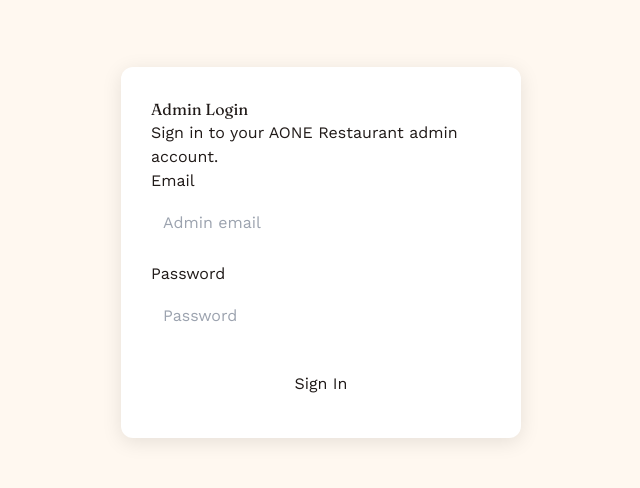
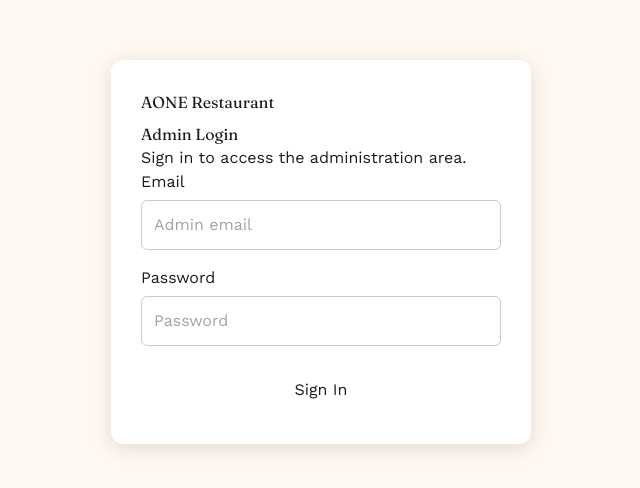
Before and after one commit to bellobasiru/aone-restaurant-, a React (Vite) app: page /admin/login in a window 1280 px wide. Shown: the part 148-636 px from the top of the page, without its empty margins (319-959 px from the left). Built offline with nearby package versions, Linux system fonts and the light colour scheme; no server answers; the database is empty.

Commit message:
Update AdminLogin.jsx

```diff
--- a/src/pages/admin/AdminLogin.jsx
+++ b/src/pages/admin/AdminLogin.jsx
@@ -1,6 +1,6 @@
 import React, { useState } from "react";
 import { signInWithEmailAndPassword } from "firebase/auth";
-import { auth } from "../firebase/config";
+import { auth } from "../../firebase/config";
 import { useNavigate } from "react-router-dom";
 
 export default function AdminLogin() {
@@ -11,37 +11,48 @@
   const [loading, setLoading] = useState(false);
   const [error, setError] = useState("");
 
-  const handleLogin = async (e) => {
-    e.preventDefault();
+  const handleLogin = async (event) => {
+    event.preventDefault();
 
     setError("");
     setLoading(true);
 
     try {
-      const userCredential = await signInWithEmailAndPassword(
+      await signInWithEmailAndPassword(
         auth,
         email.trim(),
         password
       );
 
-      console.log("Firebase login successful:", userCredential.user.email);
-
-      // Temporary Phase 2 test:
-      // If Firebase authentication succeeds, go directly to the dashboard.
+      // Phase 2:
+      // Test Firebase Authentication without Firestore admin checking.
       navigate("/admin");
     } catch (error) {
-      console.error("Firebase login error:", error);
+      console.error("Admin login error:", error);
 
-      if (error.code === "auth/invalid-credential") {
+      switch (error.code) {
+        case "auth/invalid-credential":
           setError("Incorrect email or password.");
-      } else if (error.code === "auth/user-not-found") {
-        setError("No account exists with this email.");
-      } else if (error.code === "auth/wrong-password") {
+          break;
+
+        case "auth/user-not-found":
+          setError("No account was found with this email.");
+          break;
+
+        case "auth/wrong-password":
           setError("Incorrect password.");
-      } else if (error.code === "auth/invalid-email") {
+          break;
+
+        case "auth/invalid-email":
           setError("Please enter a valid email address.");
-      } else {
-        setError(error.message || "Login failed.");
+          break;
+
+        case "auth/too-many-requests":
+          setError("Too many attempts. Please wait and try again.");
+          break;
+
+        default:
+          setError(error.message || "Unable to sign in.");
       }
     } finally {
       setLoading(false);
@@ -58,68 +69,94 @@
         padding: "20px",
       }}
     >
-      <form
-        onSubmit={handleLogin}
+      <div
         style={{
           width: "100%",
-          maxWidth: "400px",
+          maxWidth: "420px",
+          background: "#ffffff",
           padding: "30px",
           borderRadius: "12px",
-          boxShadow: "0 4px 20px rgba(0,0,0,0.1)",
-          background: "#fff",
+          boxShadow: "0 4px 20px rgba(0, 0, 0, 0.12)",
         }}
       >
-        <h1>Admin Login</h1>
+        <h1 style={{ marginBottom: "8px" }}>
+          AONE Restaurant
+        </h1>
 
-        <p>Sign in to your AONE Restaurant admin account.</p>
+        <h2>Admin Login</h2>
+
+        <p>
+          Sign in to access the administration area.
+        </p>
 
         {error && (
           <div
             style={{
-              padding: "10px",
-              marginBottom: "15px",
+              marginBottom: "16px",
+              padding: "12px",
+              borderRadius: "6px",
               background: "#ffe5e5",
               color: "#b00020",
-              borderRadius: "6px",
             }}
           >
             {error}
           </div>
         )}
 
-        <label>Email</label>
+        <form onSubmit={handleLogin}>
+          <div style={{ marginBottom: "16px" }}>
+            <label htmlFor="email">
+              Email
+            </label>
 
             <input
+              id="email"
               type="email"
               value={email}
-          onChange={(e) => setEmail(e.target.value)}
+              onChange={(event) =>
+                setEmail(event.target.value)
+              }
               placeholder="Admin email"
+              autoComplete="email"
               required
               style={{
+                display: "block",
                 width: "100%",
+                boxSizing: "border-box",
+                marginTop: "6px",
                 padding: "12px",
-            marginTop: "6px",
-            marginBottom: "15px",
-            boxSizing: "border-box",
+                border: "1px solid #ccc",
+                borderRadius: "6px",
               }}
             />
+          </div>
 
-        <label>Password</label>
+          <div style={{ marginBottom: "20px" }}>
+            <label htmlFor="password">
+              Password
+            </label>
 
             <input
+              id="password"
               type="password"
               value={password}
-          onChange={(e) => setPassword(e.target.value)}
+              onChange={(event) =>
+                setPassword(event.target.value)
+              }
               placeholder="Password"
+              autoComplete="current-password"
               required
               style={{
+                display: "block",
                 width: "100%",
+                boxSizing: "border-box",
+                marginTop: "6px",
                 padding: "12px",
-            marginTop: "6px",
-            marginBottom: "20px",
-            boxSizing: "border-box",
+                border: "1px solid #ccc",
+                borderRadius: "6px",
               }}
             />
+          </div>
 
           <button
             type="submit"
@@ -127,6 +164,8 @@
             style={{
               width: "100%",
               padding: "12px",
+              border: "none",
+              borderRadius: "6px",
               cursor: loading ? "not-allowed" : "pointer",
             }}
           >
@@ -134,5 +173,6 @@
           </button>
         </form>
       </div>
+    </div>
   );
 }
```
Lines whose indentation alone changed are shown as unchanged.
